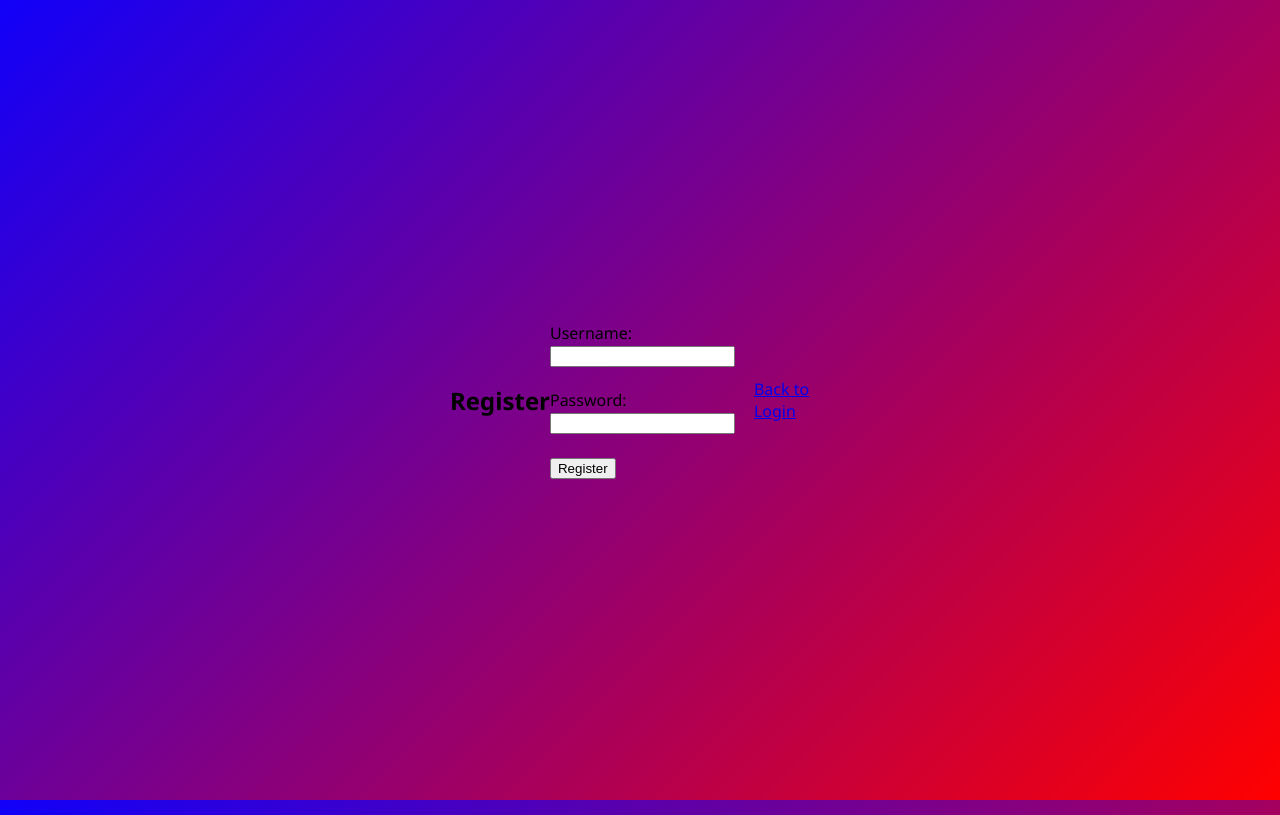
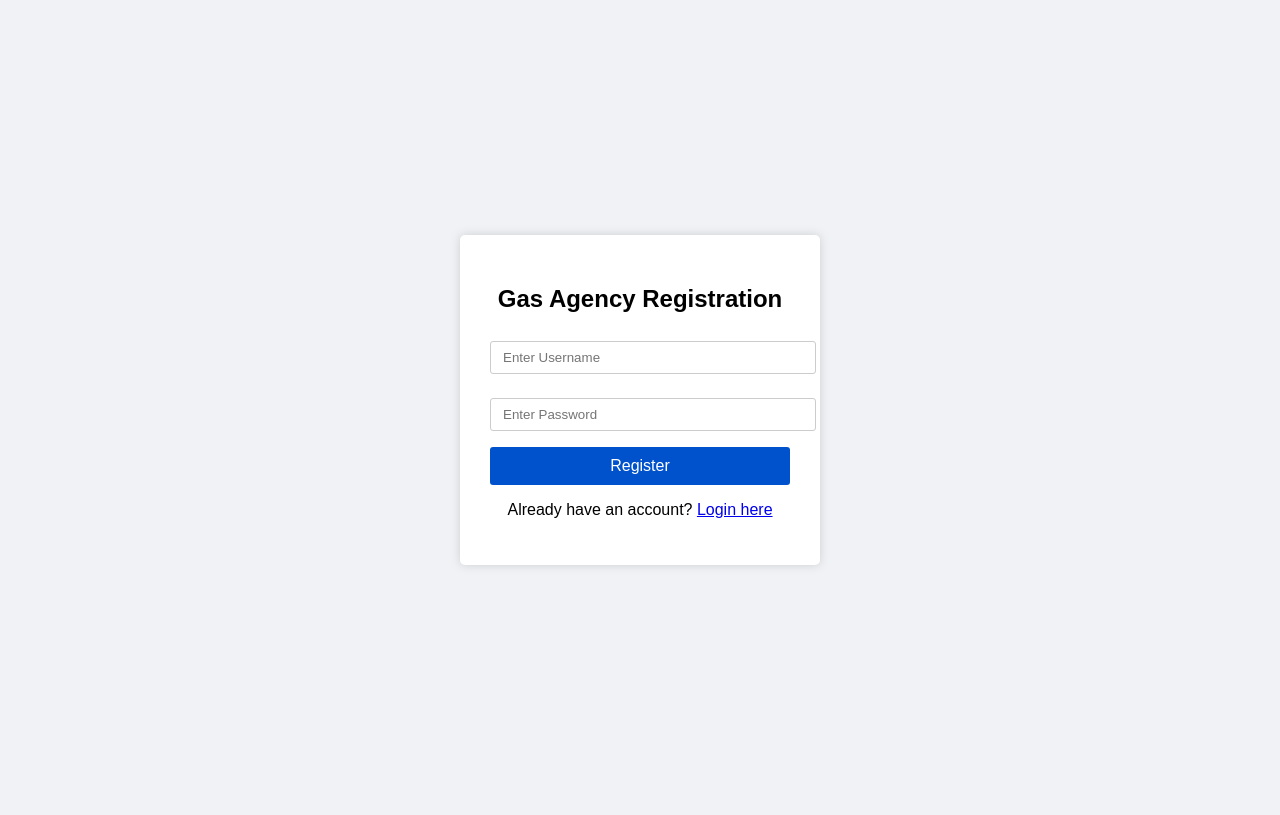
Before and after one commit to vinoddappadwad-beep/gas-agency-Management-system, a PHP site: page /registar.php in a window 1280 px wide. After the commit the page ends 567 px from the top, so only its background shows below. Run offline with PHP 8.4, Linux system fonts and the light colour scheme.

Commit message:
Refactor registration form and improve layout

```diff
--- a/registar.php
+++ b/registar.php
@@ -1,38 +1,90 @@
 <?php
-include("config.php");
+$message = '';
 
-if(isset($_POST['register'])){
+if($_SERVER['REQUEST_METHOD'] == 'POST'){
     $username = $_POST['username'];
     $password = $_POST['password'];
 
-    $sql = "INSERT INTO users(username,password) VALUES('$username','$password')";
 
-    if(mysqli_query($conn,$sql)){
-        echo "Registration Successful!";
-    } else {
-        echo "Error!";
-    }
+    header("Location: index.php");
+    exit;
 }
 ?>
 
 <!DOCTYPE html>
-<html>
+<html lang="en">
 <head>
-    <title>Register</title>
-    <link rel="stylesheet" href="style.css">
+    <meta charset="UTF-8">
+    <meta name="viewport" content="width=device-width, initial-scale=1.0">
+    <title>Gas Agency Register</title>
+
+    <style>
+        body {
+            font-family: Arial, sans-serif;
+            background-color: #f0f2f5;
+            display: flex;
+            align-items: center;
+            justify-content: center;
+            height: 100vh;
+            margin: 0;
+        }
+        .container {
+            background-color: white;
+            padding: 30px;
+            width: 300px;
+            border-radius: 5px;
+            box-shadow: 0 0 10px rgba(128,128,128,0.3);
+        }
+        h2 {
+            text-align: center;
+            margin-bottom: 20px;
+        }
+        input {
+            width: 100%;
+            padding: 8px 12px;
+            margin: 8px 0 16px 0;
+            border: 1px solid #ccc;
+            border-radius: 3px;
+        }
+        button {
+            width: 100%;
+            background-color: #0052cc;
+            color: white;
+            padding: 10px 15px;
+            border: none;
+            border-radius: 3px;
+            font-size: 16px;
+            cursor: pointer;
+        }
+        button:hover {
+            background-color: #003d99;
+        }
+        .login-link {
+            text-align: center;
+            margin-top: 15px;
+        }
+    </style>
 </head>
+
 <body>
 
-<div class="login-container">
-    <h2>Register</h2>
+<div class="container">
+    <h2>Gas Agency Registration</h2>
 
+
+    <?php if($message) echo " style='color:green;text-align:center;'>$message</p>";
+
+
+?>
     <form method="post">
-        Username: <input type="text" name="username"><br><br>
-        Password: <input type="password" name="password"><br><br>
-        <input type="submit" name="register" value="Register">
+        <input type="text" name="username" placeholder="Enter Username" required>
+        <input type="password" name="password" placeholder="Enter Password" required>
+        <button type="submit">Register</button>
     </form>
 
-    <a href="index.php">Back to Login</a>
+    <div class="login-link">
+        <p>Already have an account? <a href="index.php">Login here</a></p>
+    </div>
 </div>
 
 </body>
```
